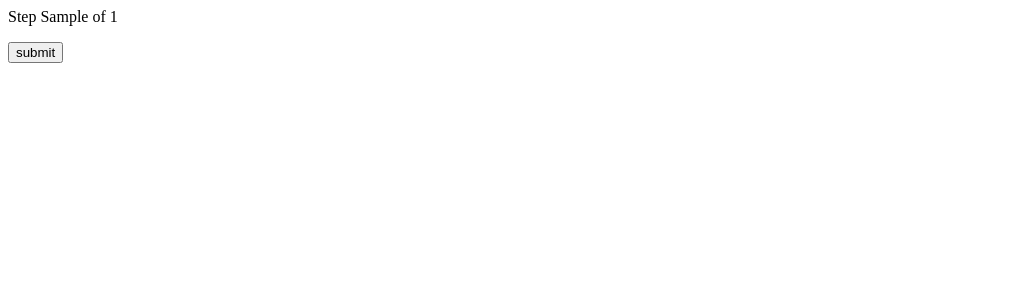
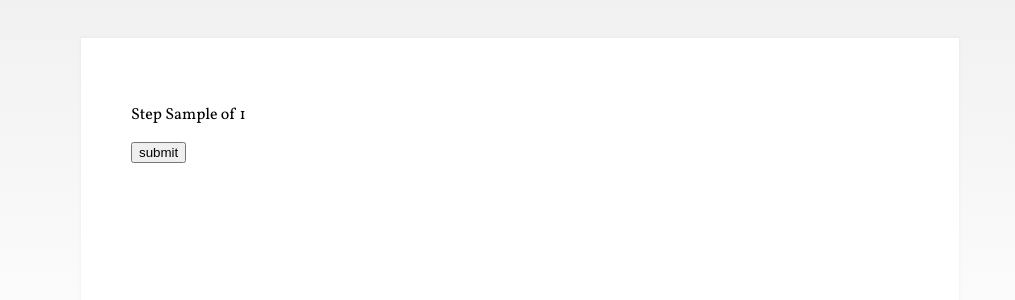
Before and after one commit to sebastianhaas/fertilitymapping, a Django app: template templates/formtools/wizard/wizard_form.html in a window 1280 px wide. Shown: the top 300 px of the page, without its empty margins (0-1015 px from the left). Run offline with Django 3.2, Linux system fonts and the light colour scheme; the template is opened without the code that fills it: most values are stand-ins (such as "Sample title", 1, 10 or a date in 2020); parts of the project's set-up code (start-up, migrations or seed data) failed here and were passed over.

Commit message:
Added basic wko design

```diff
--- /dev/null
+++ b/FertCalculator/static/wko_design.css
@@ -0,0 +1,49 @@
+/* import "Vollkorn" font from google fonts */
+@import url(http://fonts.googleapis.com/css?family=Vollkorn);
+
+body {
+    background-image: -moz-linear-gradient(top, rgba(241, 241, 241, 1) 0%, rgba(255, 255, 255, 0) 100%); /* FF3.6+ */
+    background-image: -webkit-gradient(linear, left top, left bottom, color-stop(0%, rgba(241, 241, 241, 1)), color-stop(100%, rgba(255, 255, 255, 0))); /* Chrome,Safari4+ */
+    background-image: -webkit-linear-gradient(top, rgba(241, 241, 241, 1) 0%, rgba(255, 255, 255, 0) 100%); /* Chrome10+,Safari5.1+ */
+    background-image: -o-linear-gradient(top, rgba(241, 241, 241, 1) 0%, rgba(255, 255, 255, 0) 100%); /* Opera 11.10+ */
+    background-image: -ms-linear-gradient(top, rgba(241, 241, 241, 1) 0%, rgba(255, 255, 255, 0) 100%); /* IE10+ */
+    background-image: linear-gradient(to bottom, rgba(241, 241, 241, 1) 0%, rgba(255, 255, 255, 0) 100%); /* W3C */
+    background-repeat: no-repeat;
+    font-family: 'Vollkorn', serif;
+    height: 100%;
+    width: 100%;
+}
+
+.content_bg_top {
+    background: url('wko_design_02.png') no-repeat left top;
+    width: 1024px;
+    height: 80px;
+}
+
+.content_bg_mid_container {
+    width: 100%;
+}
+
+.content_bg_mid_left {
+    background: url('wko_design_03.png') no-repeat;
+    float: left;
+    vertical-align: top;
+    width: 123px;
+    height: 330px;
+}
+
+.content_bg_mid_center {
+    background: url('wko_design_04.png') no-repeat;
+    float: left;
+    vertical-align: top;
+    width: 778px;
+    height: 330px;
+}
+
+.content_bg_mid_right {
+    background: url('wko_design_05.png') no-repeat;
+    float: left;
+    vertical-align: top;
+    width: 123px;
+    height: 330px;
+}
--- a/Fertility/urls.py
+++ b/Fertility/urls.py
@@ -29,4 +29,4 @@ urlpatterns = patterns('',
 
                        # The result view
                        url(r'^result/', views.ResultView.as_view()),
-)
+                       )
--- a/templates/finish.html
+++ b/templates/finish.html
@@ -1,4 +1,6 @@
+{%  extends "wko_base.html" %}
 {% load i18n %}
+
 <!DOCTYPE html>
 <html>
 <head>
--- a/templates/formtools/wizard/wizard_form.html
+++ b/templates/formtools/wizard/wizard_form.html
@@ -1,4 +1,6 @@
+{% extends "wko_base.html" %}
 {% load i18n %}
+
 
 {% block head %}
     {{ wizard.form.media }}
@@ -19,8 +21,10 @@
             {% endif %}
         </table>
         {% if wizard.steps.prev %}
-<button name="wizard_goto_step" type="submit" value="{{ wizard.steps.first }}">{% trans "first step" %}</button>
-<button name="wizard_goto_step" type="submit" value="{{ wizard.steps.prev }}">{% trans "prev step" %}</button>
+            <button name="wizard_goto_step" type="submit"
+                    value="{{ wizard.steps.first }}">{% trans "first step" %}</button>
+            <button name="wizard_goto_step" type="submit"
+                    value="{{ wizard.steps.prev }}">{% trans "prev step" %}</button>
         {% endif %}
         <input type="submit" value="{% trans "submit" %}"/>
     </form>
--- /dev/null
+++ b/templates/wko_base.html
@@ -0,0 +1,21 @@
+{% load i18n %}
+{% load static %}
+
+<!DOCTYPE HTML>
+<html>
+<head>
+    <link rel="stylesheet" href="{% static "wko_design.css" %}"/>
+    <title>{% block title %}{% endblock %}</title>
+</head>
+<body>
+<div>
+    <div class="content_bg_top"></div>
+    <div class="content_bg_mid_container">
+        <div class="content_bg_mid_left"></div>
+        <div class="content_bg_mid_center">{% block content %}{% endblock %}</div>
+        <div class="content_bg_mid_right"></div>
+    </div>
+</div>
+
+</body>
+</html>
```
Also changed, not shown: FertCalculator/static/wko_design_02.png (added), FertCalculator/static/wko_design_03.png (added), FertCalculator/static/wko_design_04.png (added), FertCalculator/static/wko_design_05.png (added), FertCalculator/static/wko_design_06.png (added), FertCalculator/static/wko_design_07.png (added). Lines whose indentation alone changed are shown as unchanged.
